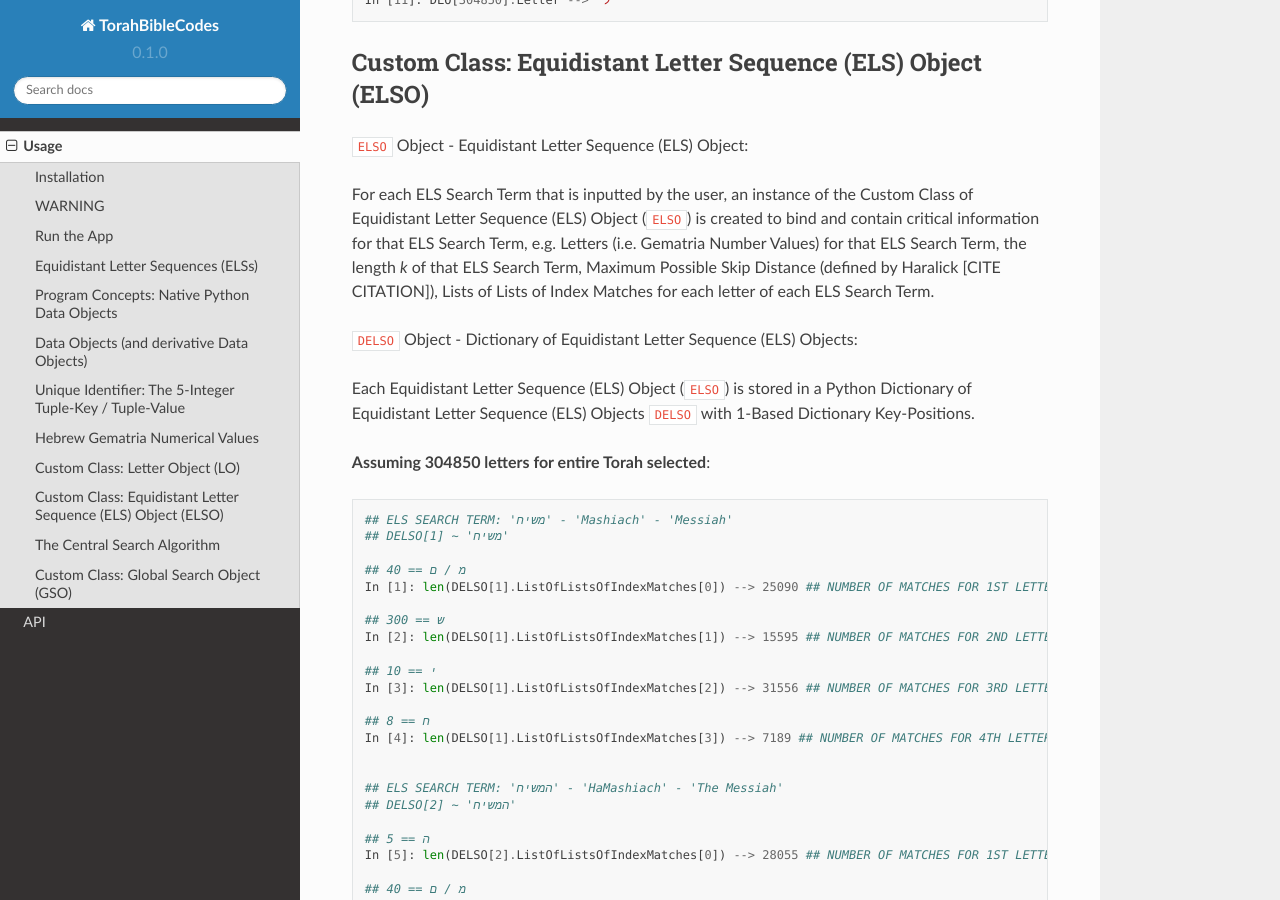
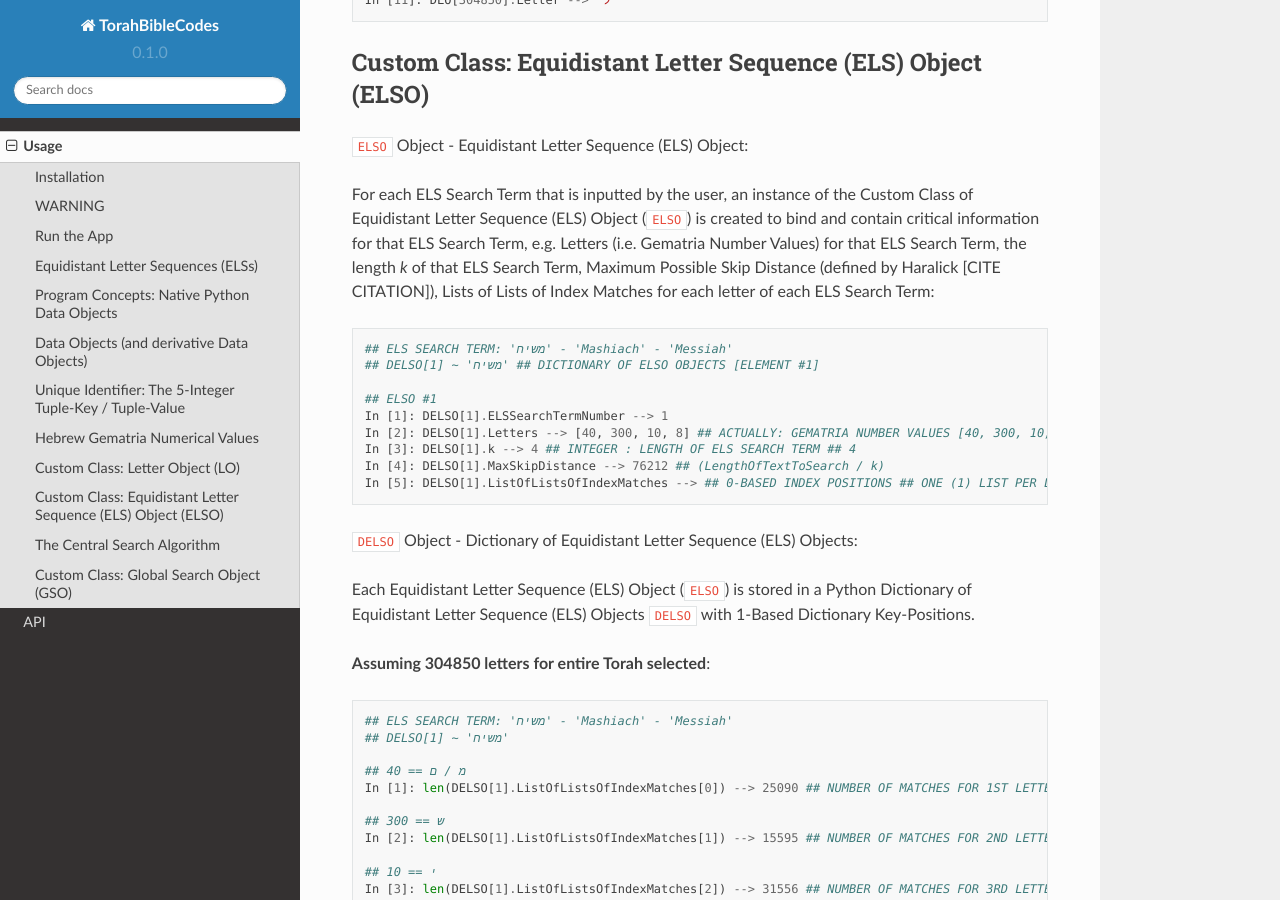
Before and after one commit to TorahBibleCodes/TorahBibleCodes_Sphinx, a Sphinx documentation site: the page built from docs/source/usage.rst, in a window 1280 px wide and 900 px high, scrolled down 11336 px. Built offline with Sphinx 7.4.7 and the Read the Docs theme 2.0.0, drawn with Linux system fonts in a browser that asks for light colours.

Commit message:
Update usage.rst

```diff
--- a/docs/source/usage.rst
+++ b/docs/source/usage.rst
@@ -508,7 +508,21 @@ Custom Class: Equidistant Letter Sequence (ELS) Object (ELSO)
 
 ``ELSO`` Object - Equidistant Letter Sequence (ELS) Object:
 
-For each ELS Search Term that is inputted by the user, an instance of the Custom Class of Equidistant Letter Sequence (ELS) Object (``ELSO``) is created to bind and contain critical information for that ELS Search Term, e.g. Letters (i.e. Gematria Number Values) for that ELS Search Term, the length *k* of that ELS Search Term, Maximum Possible Skip Distance (defined by Haralick [CITE CITATION]), Lists of Lists of Index Matches for each letter of each ELS Search Term.
+For each ELS Search Term that is inputted by the user, an instance of the Custom Class of Equidistant Letter Sequence (ELS) Object (``ELSO``) is created to bind and contain critical information for that ELS Search Term, e.g. Letters (i.e. Gematria Number Values) for that ELS Search Term, the length *k* of that ELS Search Term, Maximum Possible Skip Distance (defined by Haralick [CITE CITATION]), Lists of Lists of Index Matches for each letter of each ELS Search Term::
+
+   ## ELS SEARCH TERM: 'משיח' - 'Mashiach' - 'Messiah'
+   ## DELSO[1] ~ 'משיח' ## DICTIONARY OF ELSO OBJECTS [ELEMENT #1]
+
+   ## ELSO #1
+   In [1]: DELSO[1].ELSSearchTermNumber --> 1
+   In [2]: DELSO[1].Letters --> [40, 300, 10, 8] ## ACTUALLY: GEMATRIA NUMBER VALUES [40, 300, 10, 8] == [ח, י, ש, מ] == [מ, ש, י, ח]
+   In [3]: DELSO[1].k --> 4 ## INTEGER : LENGTH OF ELS SEARCH TERM ## 4
+   In [4]: DELSO[1].MaxSkipDistance --> 76212 ## (LengthOfTextToSearch / k)
+   In [5]: DELSO[1].ListOfListsOfIndexMatches --> ## 0-BASED INDEX POSITIONS ## ONE (1) LIST PER LETTER MATCH FOR EACH LETTER IN EACH (MULTIPLE) ELS SEARCH TERM; MATCHES OF INDEX POSITIONS ## len(DELSO[1].ListOfListsOfIndexMatches) --> 4
+
+
+
+
 
 ``DELSO`` Object - Dictionary of Equidistant Letter Sequence (ELS) Objects:
 
```
